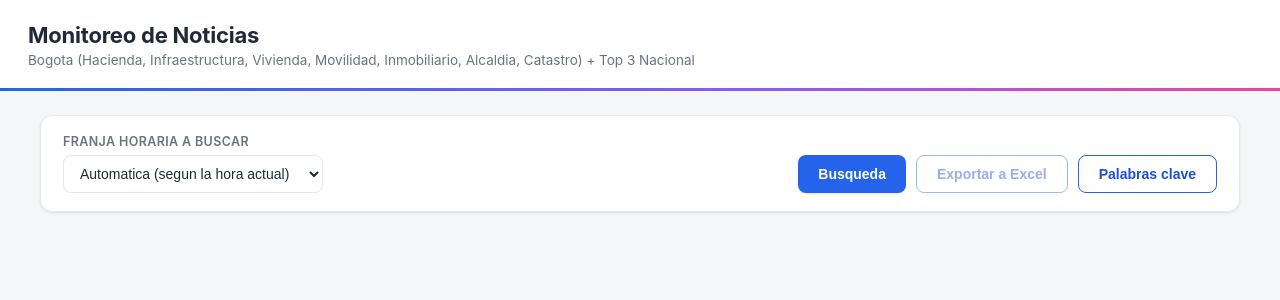
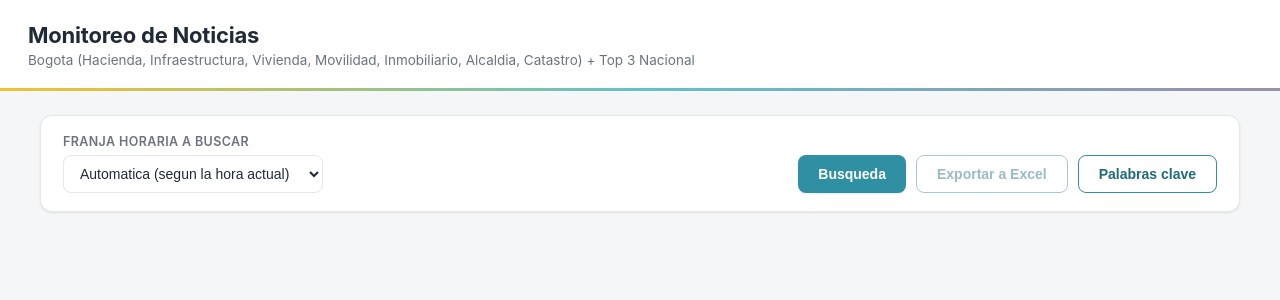
Before and after one commit to salma022-VG/web_scraping-, a Flask app: page / in a window 1280 px wide. Shown: the top 300 px of the page. Run offline with Flask 3, Linux system fonts and the light colour scheme.

Commit message:
Cambiar la paleta de colores del sitio a los colores de marca
Reemplaza el azul/morado/rosa generico por la paleta entregada
(amarillo, turquesa, morado, beige). El acento principal usa el
turquesa oscuro, y las 8 categorias de noticias se reparten los 8
colores de marca para sus badges (con versiones claras/oscuras
calculadas con color-mix para que siempre se puedan leer bien, tanto en
modo claro como oscuro).

```diff
--- a/static/style.css
+++ b/static/style.css
@@ -4,9 +4,22 @@
    la configuracion del sistema operativo del usuario).
    ========================================================================== */
 :root {
-  --azul: #2563eb;
-  --azul-oscuro: #1d4ed8;
-  --azul-suave: #eff6ff;
+  /* --- Paleta de marca --- */
+  --amarillo: #F2C230;
+  --amarillo-claro: #F6D58A;
+  --turquesa: #63C0C8;
+  --turquesa-oscuro: #2F8FA3;
+  --turquesa-claro: #A9DDE2;
+  --morado: #9A8FA9;
+  --morado-claro: #C7C3D6;
+  --beige: #E6D3B3;
+
+  /* Color de acento principal (botones, links, bordes activos). Se usa
+     el turquesa oscuro como base, con una version mas oscura para el
+     estado "hover" y una version clara y suave para fondos de acento. */
+  --acento: var(--turquesa-oscuro);
+  --acento-oscuro: #1f6b7a;
+  --acento-suave: color-mix(in srgb, var(--turquesa-claro) 45%, white);
 
   --texto: #1f2937;
   --texto-suave: #6b7280;
@@ -23,23 +36,28 @@
   --sombra: 0 1px 2px rgba(16, 24, 40, 0.04), 0 1px 3px rgba(16, 24, 40, 0.06);
   --sombra-hover: 0 4px 10px rgba(16, 24, 40, 0.08);
 
-  /* Colores de los "badges" de categoria (se reparten automaticamente
-     segun el nombre de cada categoria, ver static/app.js) */
-  --badge-1-bg: #fef3c7; --badge-1-fg: #92400e;
-  --badge-2-bg: #ede9fe; --badge-2-fg: #5b21b6;
-  --badge-3-bg: #d1fae5; --badge-3-fg: #065f46;
-  --badge-4-bg: #dbeafe; --badge-4-fg: #1e40af;
-  --badge-5-bg: #ccfbf1; --badge-5-fg: #0f766e;
-  --badge-6-bg: #e0e7ff; --badge-6-fg: #3730a3;
-  --badge-7-bg: #fce7f3; --badge-7-fg: #9d174d;
-  --badge-8-bg: #f3f4f6; --badge-8-fg: #374151;
+  /* Colores de los "badges" de categoria: cada una de las 8 categorias
+     (Hacienda, Movilidad, Catastro, etc.) toma uno de los 8 colores de la
+     paleta de marca. El fondo es una version clara de ese color y el
+     texto una version oscura, calculadas automaticamente con color-mix()
+     para que siempre queden legibles sin tener que elegir cada tono a mano. */
+  --badge-1-bg: color-mix(in srgb, var(--amarillo) 25%, white);        --badge-1-fg: color-mix(in srgb, var(--amarillo) 65%, black);
+  --badge-2-bg: color-mix(in srgb, var(--amarillo-claro) 45%, white);  --badge-2-fg: color-mix(in srgb, var(--amarillo-claro) 75%, black);
+  --badge-3-bg: color-mix(in srgb, var(--turquesa) 25%, white);        --badge-3-fg: color-mix(in srgb, var(--turquesa) 65%, black);
+  --badge-4-bg: color-mix(in srgb, var(--turquesa-oscuro) 20%, white); --badge-4-fg: color-mix(in srgb, var(--turquesa-oscuro) 75%, black);
+  --badge-5-bg: color-mix(in srgb, var(--turquesa-claro) 45%, white);  --badge-5-fg: color-mix(in srgb, var(--turquesa-claro) 80%, black);
+  --badge-6-bg: color-mix(in srgb, var(--morado) 22%, white);         --badge-6-fg: color-mix(in srgb, var(--morado) 70%, black);
+  --badge-7-bg: color-mix(in srgb, var(--morado-claro) 45%, white);   --badge-7-fg: color-mix(in srgb, var(--morado-claro) 80%, black);
+  --badge-8-bg: color-mix(in srgb, var(--beige) 40%, white);          --badge-8-fg: color-mix(in srgb, var(--beige) 75%, black);
 }
 
 @media (prefers-color-scheme: dark) {
   :root {
-    --azul: #3b82f6;
-    --azul-oscuro: #60a5fa;
-    --azul-suave: #0f1d33;
+    /* En modo oscuro se usa el turquesa medio (mas brillante) como
+       acento principal, para que resalte bien sobre el fondo oscuro. */
+    --acento: var(--turquesa);
+    --acento-oscuro: var(--turquesa-claro);
+    --acento-suave: color-mix(in srgb, var(--turquesa-oscuro) 30%, black);
 
     --texto: #e5e7eb;
     --texto-suave: #9ca3af;
@@ -92,7 +110,7 @@ body {
   right: 0;
   bottom: -1px;
   height: 3px;
-  background: linear-gradient(90deg, var(--azul), #8b5cf6 60%, #ec4899);
+  background: linear-gradient(90deg, var(--amarillo), var(--turquesa) 50%, var(--morado) 100%);
 }
 
 .topbar h1 {
@@ -185,24 +203,24 @@ body {
 }
 
 .btn-primario {
-  background: var(--azul);
+  background: var(--acento);
   color: white;
   box-shadow: var(--sombra);
 }
 
 .btn-primario:hover:not(:disabled) {
-  background: var(--azul-oscuro);
+  background: var(--acento-oscuro);
   box-shadow: var(--sombra-hover);
 }
 
 .btn-secundario {
   background: transparent;
-  color: var(--azul-oscuro);
-  border: 1px solid var(--azul);
+  color: var(--acento-oscuro);
+  border: 1px solid var(--acento);
 }
 
 .btn-secundario:hover:not(:disabled) {
-  background: var(--azul-suave);
+  background: var(--acento-suave);
 }
 
 .btn:disabled {
```
Also changed, not shown: other parts of static/style.css (+19 -19 lines).
